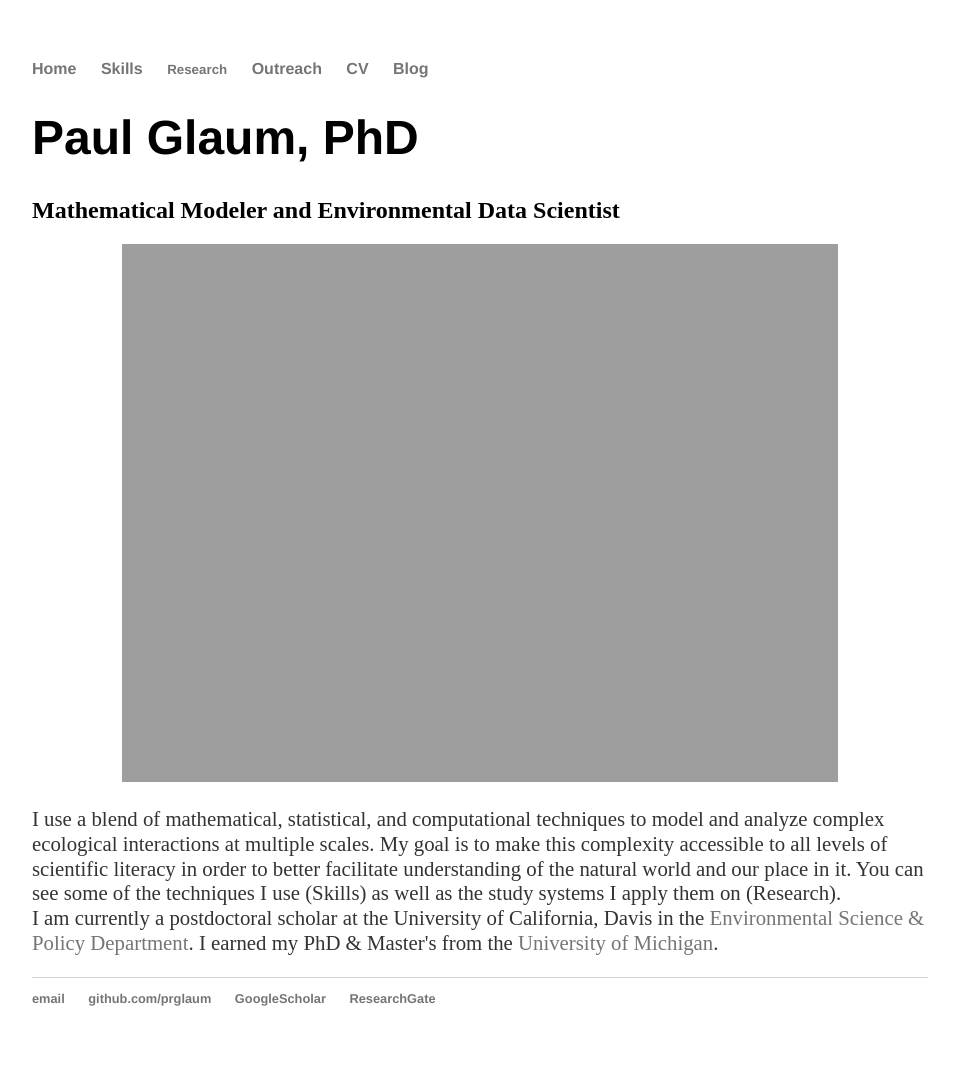
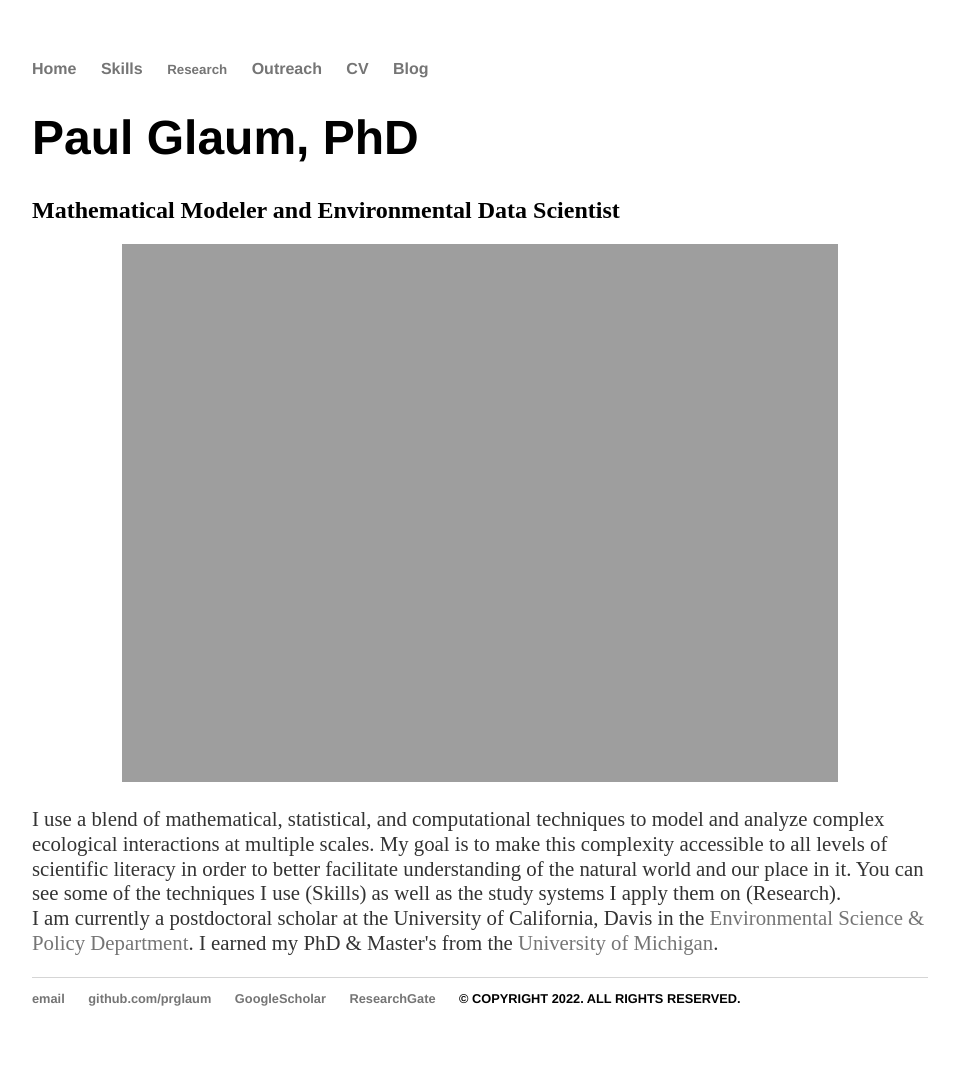
Before and after one commit to prglaum/prglaum.github.io, a Jekyll site: the page built from index.html, in a window 1280 px wide. Shown: the whole page, without its empty margins (160-1115 px from the left). Built offline with Jekyll 4.4.1, drawn with Linux system fonts in a browser that asks for light colours.

Commit message:
Update default.html

```diff
--- a/_layouts/default.html
+++ b/_layouts/default.html
@@ -37,6 +37,7 @@
 	        		<li><a href="https://github.com/prglaum" target="_blank" rel="noopener noreferrer">github.com/prglaum</a></li>
 				<li><a href="https://scholar.google.com/citations?user=-2A0GQ8AAAAJ&hl=en&oi=sra" target="_blank" rel="noopener noreferrer">GoogleScholar</a></li>
 				<li><a href="https://www.researchgate.net/profile/Paul-Glaum" target="_blank" rel="noopener noreferrer">ResearchGate</a></li>
+				<li> © COPYRIGHT 2022. ALL RIGHTS RESERVED. </li>
 				</ul>
 			</footer>
 		</body>
```
